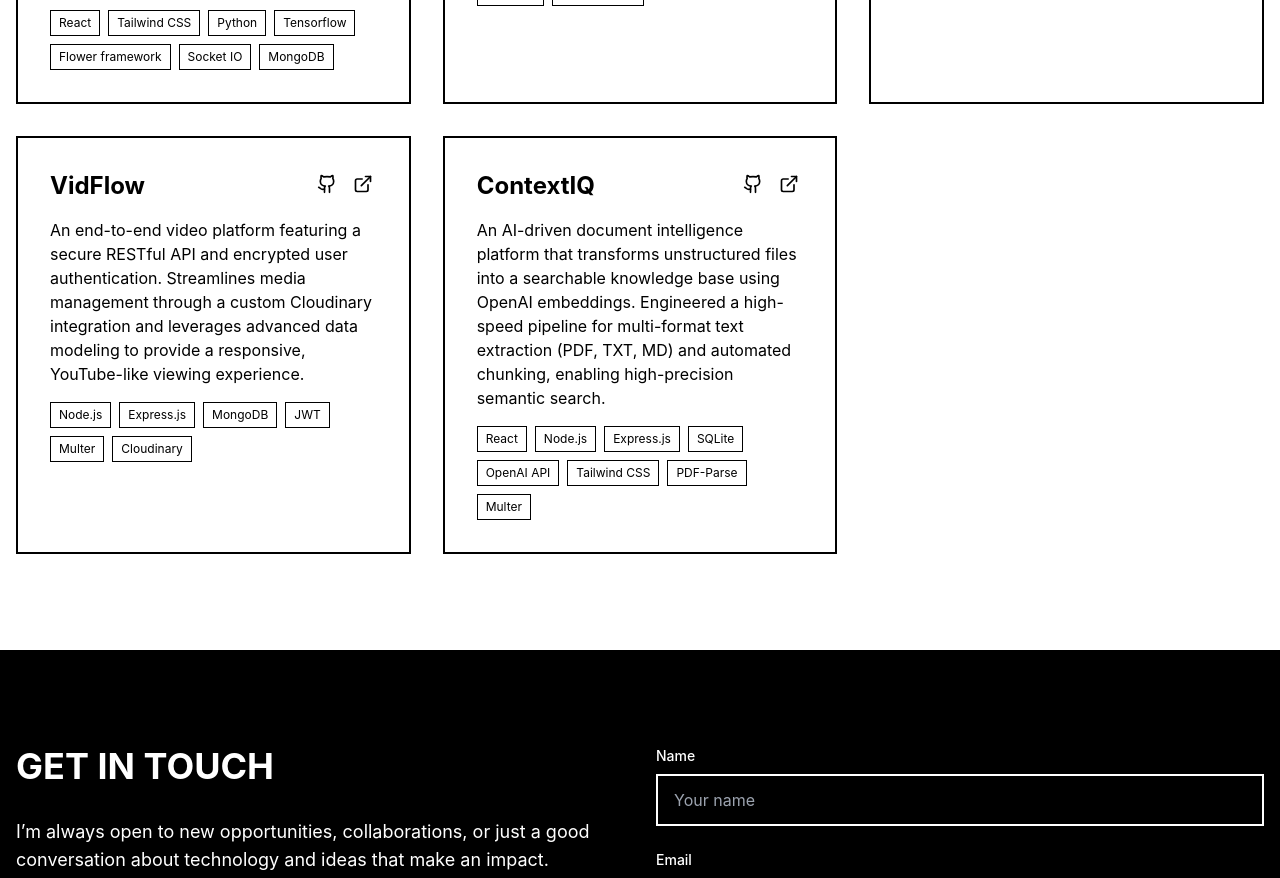
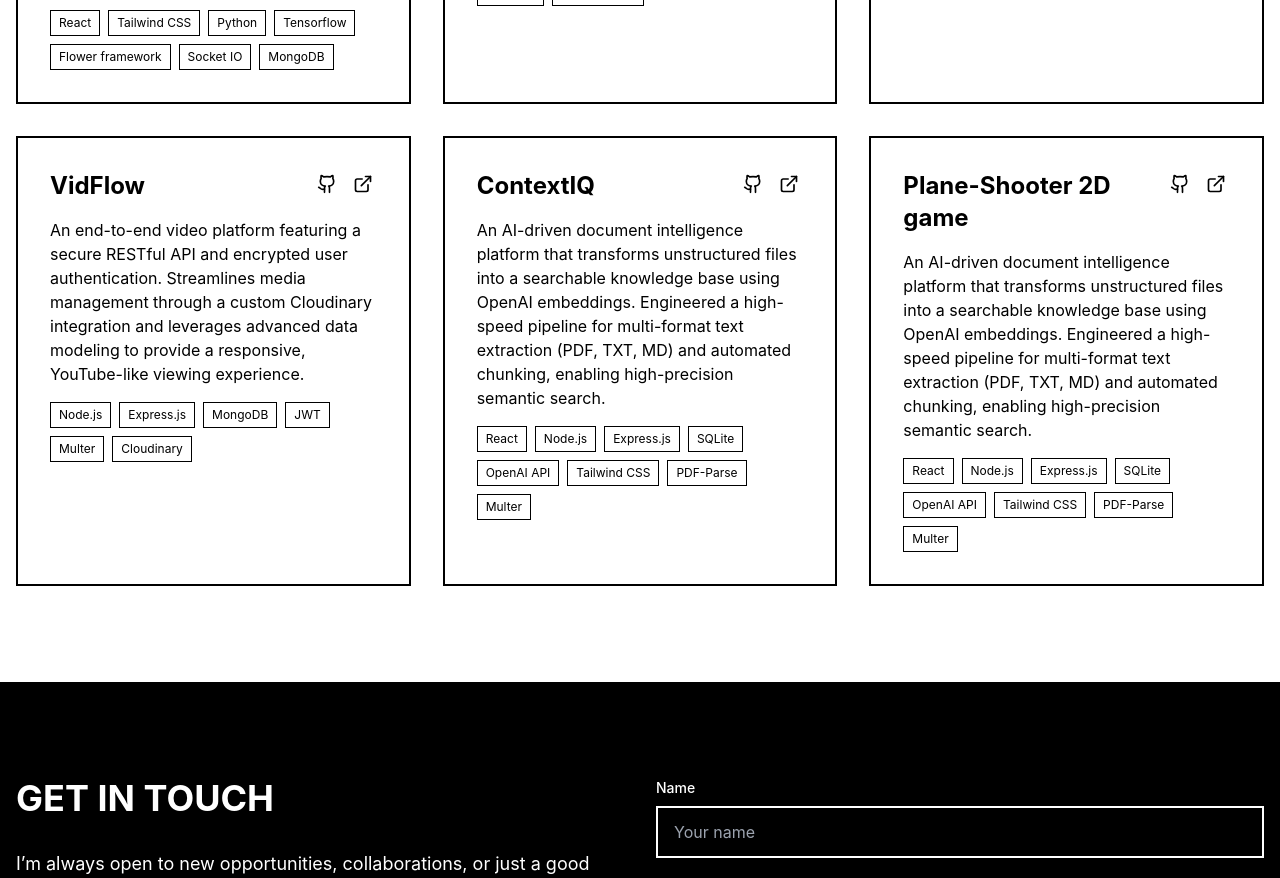
Before and after one commit to shreyashhh11/Portfolio-B-W, a React (Vite) app: page / in a window 1280 px wide. Shown: the part 2220-3098 px from the top of the page. Built offline with nearby package versions, Linux system fonts and the light colour scheme.

Commit message:
plane shooter game

```diff
--- a/src/App.jsx
+++ b/src/App.jsx
@@ -42,13 +42,13 @@ const projects = [
     link: "https://github.com/shreyashhh11/RapidQuest",
     github: "https://github.com/shreyashhh11/RapidQuest"
   },
-  // {
-  //   title: " Plane-Shooter 2D game",
-  //   description: "An AI-driven document intelligence platform that transforms unstructured files into a searchable knowledge base using OpenAI embeddings. Engineered a high-speed pipeline for multi-format text extraction (PDF, TXT, MD) and automated chunking, enabling high-precision semantic search.",
-  //   tech: ["React", "Node.js", "Express.js", "SQLite", "OpenAI API", "Tailwind CSS", "PDF-Parse", "Multer"],
-  //   link: "https://github.com/shreyashhh11/java-2D-Game",
-  //   github: "https://github.com/shreyashhh11/java-2D-Game"
-  // },
+  {
+    title: " Plane-Shooter 2D game",
+    description: "An AI-driven document intelligence platform that transforms unstructured files into a searchable knowledge base using OpenAI embeddings. Engineered a high-speed pipeline for multi-format text extraction (PDF, TXT, MD) and automated chunking, enabling high-precision semantic search.",
+    tech: ["React", "Node.js", "Express.js", "SQLite", "OpenAI API", "Tailwind CSS", "PDF-Parse", "Multer"],
+    link: "https://github.com/shreyashhh11/java-2D-Game",
+    github: "https://github.com/shreyashhh11/java-2D-Game"
+  },
 ];
 
 const techStack = [
```
